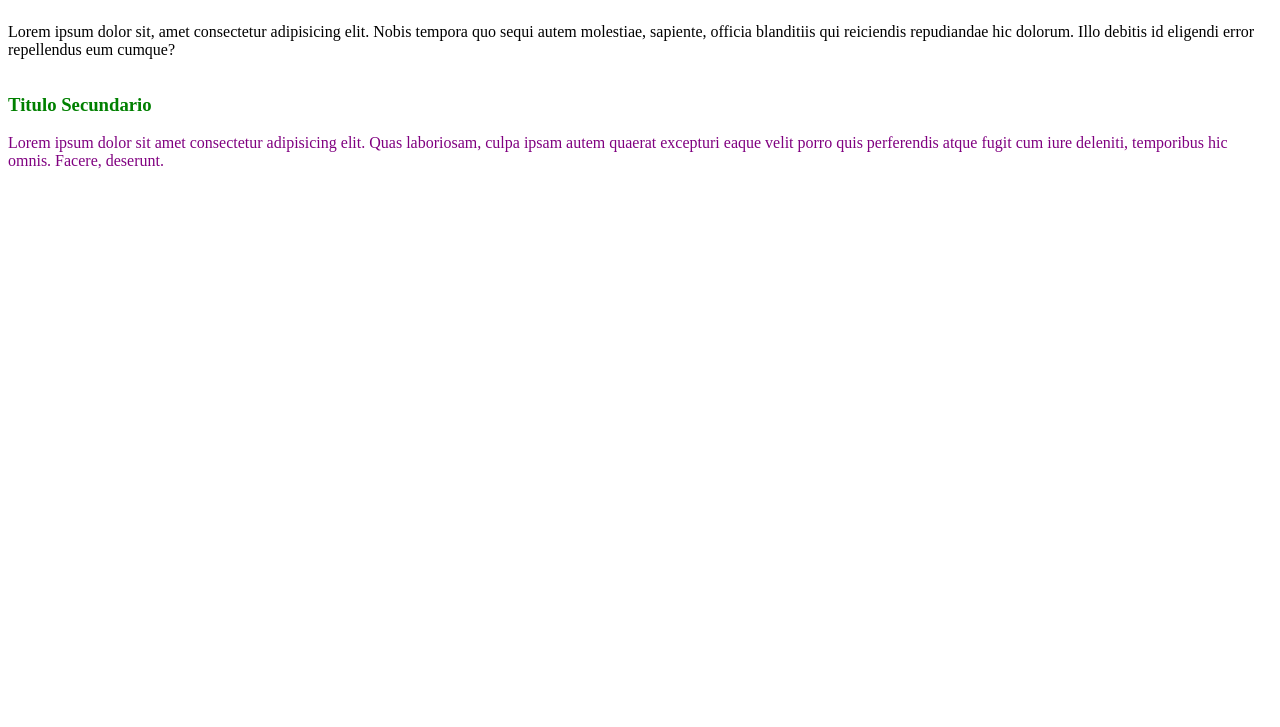
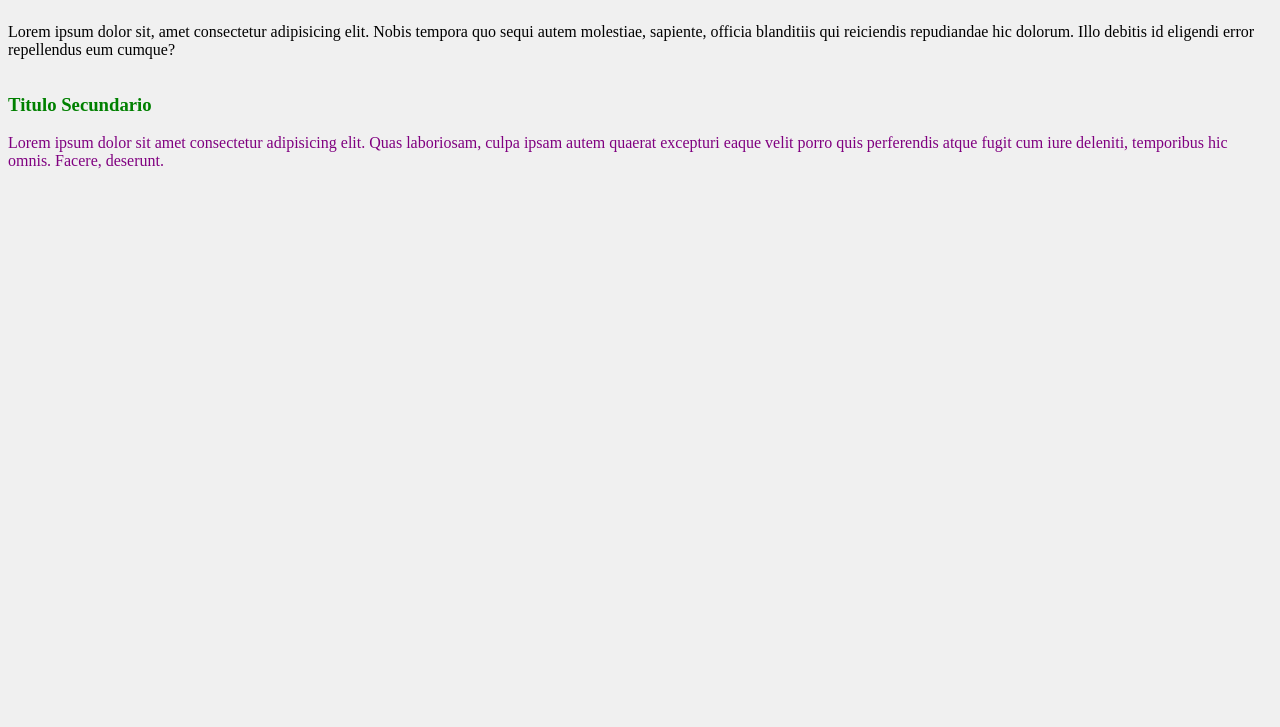
Before and after one commit to esierr01/PRUEBA, a plain HTML site: page index.html in a window 1280 px wide. Shown: the part 73-800 px from the top of the page. Drawn offline with Linux system fonts and the light colour scheme; a script that the page names is missing.

Commit message:
Otro Cambio de Prueba

```diff
--- a/css/style.css
+++ b/css/style.css
@@ -1,3 +1,7 @@
+body {
+    background-color: #f0f0f0;
+}
+
 .title-ppal {
     color: aqua;
 }
```
Also changed, not shown: index.html (+1 -0 lines).
